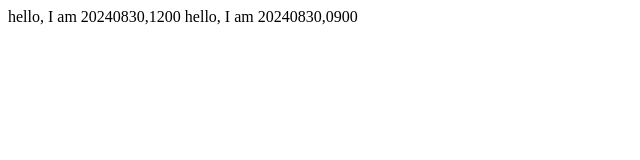
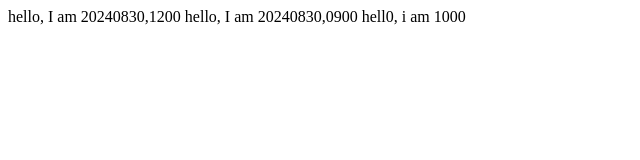
Before and after one commit to nicejoshyang66/TravelCollection, a plain HTML site: page index.html in a window 1280 px wide. Shown: the whole page, without its empty margins (0-640 px from the left). Drawn offline with Linux system fonts and the light colour scheme.

Commit message:
Update index.html

```diff
--- a/index.html
+++ b/index.html
@@ -8,5 +8,6 @@
 <body>
     hello, I am 20240830,1200
     hello, I am 20240830,0900
+    hell0, i am 1000
 </body>
 </html>
```
